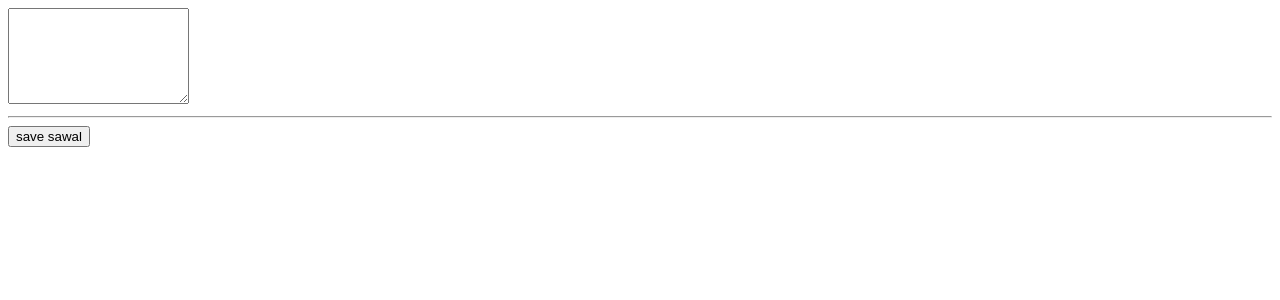
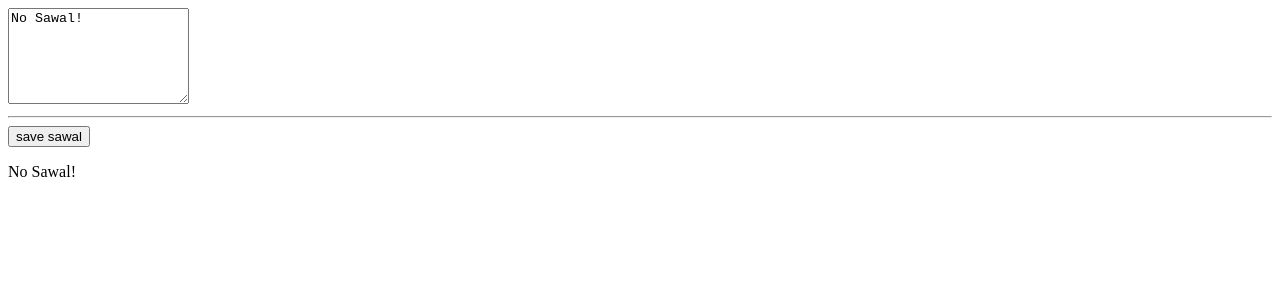
Before and after one commit to arpit-mathur-132001/MEAN_Sawali, an Angular app: page / in a window 1280 px wide. Shown: the top 300 px of the page. Built offline with nearby package versions, Linux system fonts and the light colour scheme.

Commit message:
UI: Add No Content

```diff
--- a/src/app/dashboard/sawali-dashboard.component.html
+++ b/src/app/dashboard/sawali-dashboard.component.html
@@ -1,4 +1,4 @@
-<textarea rows="6"></textarea>
+<textarea rows="6" [value]="newSawal"></textarea>
 <hr />
 <button (click)="onSave()">save sawal</button>
 <p>{{ newSawal }}</p>
--- a/src/app/dashboard/sawali-dashboard.component.ts
+++ b/src/app/dashboard/sawali-dashboard.component.ts
@@ -5,7 +5,7 @@ import { Component } from '@angular/core';
   templateUrl: './sawali-dashboard.component.html',
 })
 export class SawaliDashboard {
-  newSawal = '';
+  newSawal = 'No Sawal!';
   onSave() {
     this.newSawal = 'New Sawal Added!';
   }
```
